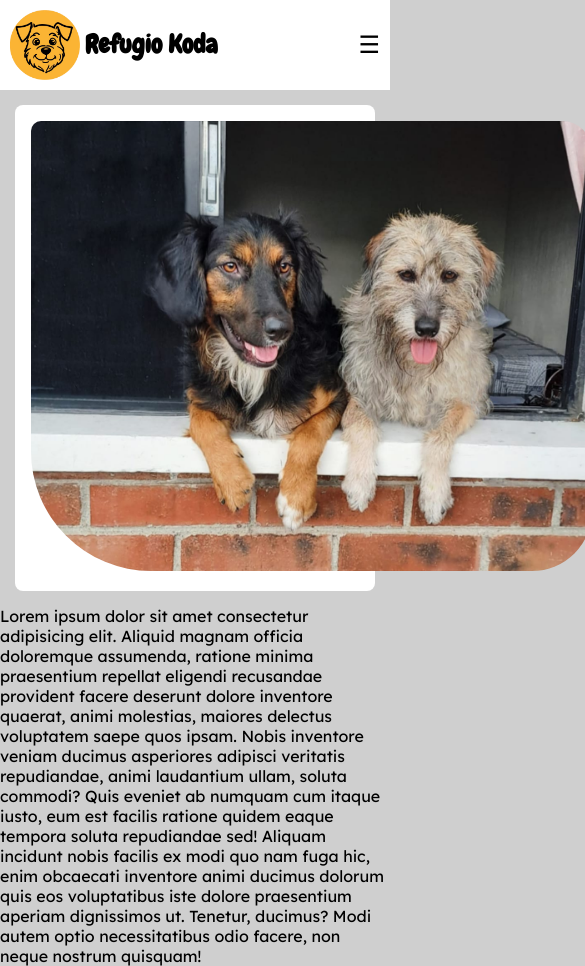
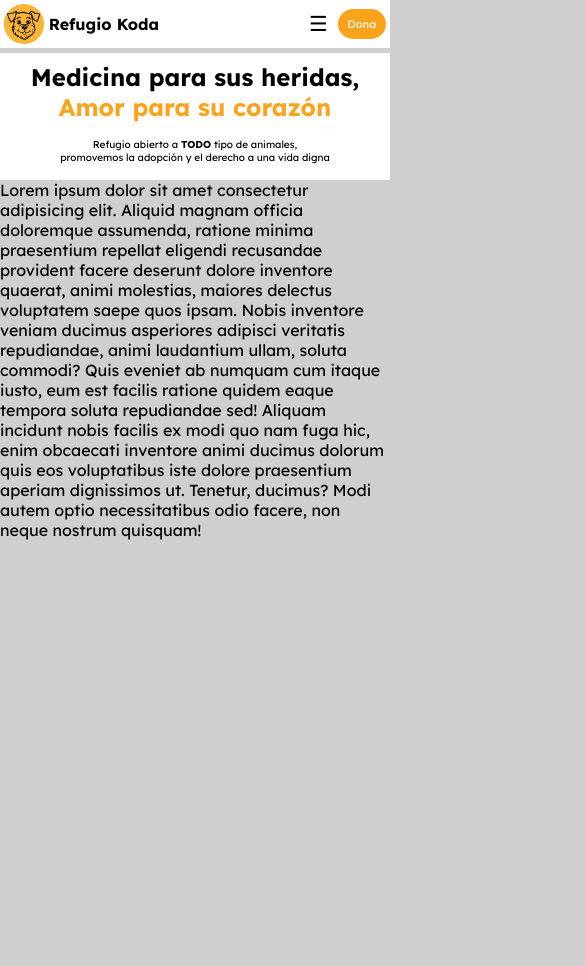
Before and after one commit to Dev-CatLan/RefugioKODA, a plain HTML site: page Index.html in a window 390 px wide. Shown: the top 966 px of the page, 585 px wide, since content can reach past the window. After the commit the page ends 844 px from the top, so only its background shows below. Drawn offline with Linux system fonts and the light colour scheme.

Commit message:
Responsive para 3 pantallas, boton Dona fuera de lista

```diff
--- a/Index.html
+++ b/Index.html
@@ -13,10 +13,6 @@
     <link rel="preconnect" href="https://fonts.gstatic.com" crossorigin>
     <link href="https://fonts.googleapis.com/css2?family=Lexend+Deca:wght@100..900&display=swap" rel="stylesheet">
     <!--Lexend Deca by Google fonts -->
-    <link rel="preconnect" href="https://fonts.googleapis.com">
-    <link rel="preconnect" href="https://fonts.gstatic.com" crossorigin>
-    <link href="https://fonts.googleapis.com/css2?family=Chewy&display=swap" rel="stylesheet">
-    <!--Chewy by Google fonts -->
 
     <link rel="stylesheet" href="style.css">
 </head>
@@ -29,19 +25,19 @@
                 class="Logo">
             <h1 class="Titulo">Refugio Koda</h1>
         </div>
+
+        <div class="MenuyBoton">
             <button id="abrir" class="AbrirMenu">☰</button>
-
             <nav class="Menu" id="nav">
                 <button id="cerrar" class="CerrarMenu">&times;</button>
                 <ul class="MenuLista">
                     <li><a href="#Adopta">Adopta</a></li>
                     <li><a href="#Reporta">Reporta</a></li>
                     <li><a href="#Voluntariados">Voluntariados</a></li>
-                <li>
-                    <button class="DonaBoton" onclick="location.href='#Dona'">Dona</button>
-                </li>
                 </ul>
             </nav>
+            <button class="DonaBoton" onclick="location.href='#Dona'">Dona</button>
+        </div>
     </header>
 
     <main>
@@ -52,7 +48,8 @@
             </div>
             <div class="EsloganyUVP">
                 <div class="Eslogan">
-                    <h2>Medicina para sus heridas, Amor para su corazón</h2>
+                    <h2 class="Eslogan1">Medicina para sus heridas,</h2>
+                    <h2 class="Eslogan2"> Amor para su corazón</h2>
                 </div>
                 <div class="UVP">
                     <p>Refugio abierto a <b>TODO</b> tipo de animales,</p>
--- a/style.css
+++ b/style.css
@@ -25,23 +25,30 @@ header {
     display: flex;
     align-items: center;
     justify-content: space-between;
-    padding: 10px;
+    padding: 1%;
     background-color: var(--ColorPrincipal);
     width: 100%;
     position: sticky;
     top: 0;
 }
 
+.HeroSection:hover {
+    .Eslogan1 {
+        color: var(--ColorKODA);
+    }
+
+    .Eslogan2 {
+        color: var(--ColordeFuente);
+    }
+}
+
 .Logo {
-    width: auto;
-    max-width: 70px;
+    height: 70px;
 }
 
 .Titulo {
-    font-size: clamp(1.6rem, 5vw, 2rem);
-        /*Mínimo, ideal, Máximo*/
-    font-family: 'Chewy';
-    /*Fuente agregada desde HTML5*/
+    font-size: clamp(1rem, 4vw, 2rem);
+    /*Mínimo, ideal, Máximo*/
 }
 
 .LogoyTitulo {
@@ -53,9 +60,19 @@ header {
 .MenuLista {
     list-style: none;
     display: flex;
-    gap: 15px;
+    gap: 20px;
     align-items: center;
     /*Alinea boton naranja*/
+    font-size: clamp(12px, 1.7vw, 17px);
+
+}
+
+.MenuLista li {
+    transition: transform 0.2s ease;
+}
+
+.MenuLista li:hover {
+    transform: scale(1.1);
 }
 
 .MenuLista li a {
@@ -63,11 +80,15 @@ header {
     color: var(--ColordeFuente);
 }
 
+.MenuLista li a:hover {
+    color: var(--ColorKODA);
+}
+
 .DonaBoton {
     padding: 10px;
     padding-left: 15px;
     padding-right: 15px;
-    color: white;
+    color: var(--ColorPrincipal);
     background: var(--ColorKODA);
     border: none;
     border-radius: 50px;
@@ -83,7 +104,7 @@ header {
     display: none;
 }
 
-.HeroSection{
+.HeroSection {
     background-color: var(--ColorPrincipal);
     margin: 15px;
     margin-top: 15px;
@@ -91,25 +112,82 @@ header {
     height: auto;
     display: flex;
     align-items: center;
+    justify-content: space-around;
 }
 
-.HeroSection img{
+.HeroSection img {
     margin: 1rem;
-    max-height: 450px;
+    max-height: 400px;
+    width: 95%;
+    min-width: 250px;
     border-radius: 10px 30px 60px 120px;
 }
 
-.EsloganyUVP{
+.EsloganyUVP {
     text-align: center;
+    width: 95%;
+    min-width: 250px;
 }
 
-.Eslogan{
-    font-size: 30px;
-    padding: 1rem;
+.Eslogan {
+    font-size: clamp(1rem, 2.5vw, 2.5rem);
 }
 
+.Eslogan2 {
+    color: var(--ColorKODA);
+}
 
-@media screen and (max-width: 560px) {
+.UVP {
+    margin: 1rem;
+    font-size: clamp(10px, 1.5vw, 20px);
+}
+
+.MenuyBoton {
+    display: flex;
+    align-items: center;
+    gap: 20px;
+}
+
+@media screen and (max-width: 550px) {
+
+    header {
+        margin-bottom: 5px;
+    }
+
+    .HeroSection {
+        margin: 0;
+        padding-top: 9px;
+        border-radius: 0px;
+        width: 100%;
+    }
+
+    .HeroSection img {
+        display: none;
+    }
+
+    .HeroSection {
+        display: flex;
+        flex-direction: column;
+    }
+
+    .Logo {
+        height: 60px;
+    }
+
+    .DonaBoton {
+        font-size: 11px;
+        padding: 8px;
+        padding-left: 10px;
+        padding-right: 10px;
+    }
+
+    .Logo {
+        height: 40px;
+    }
+
+    .MenuyBoton {
+        gap: 5px;
+    }
 
     .AbrirMenu,
     .CerrarMenu {
@@ -117,9 +195,10 @@ header {
     }
 
     .AbrirMenu {
+        margin: 5px;
         border: none;
         background-color: var(--ColorPrincipal);
-        font-size: 1.5rem;
+        font-size: 1.3rem;
         font-weight: 500;
         cursor: pointer;
     }
@@ -132,17 +211,8 @@ header {
         cursor: pointer;
     }
 
-    .DonaBoton {
-        padding: 10px;
-        padding-left: 15px;
-        padding-right: 15px;
-        color: var(--ColordeFuente);
-        background: var(--ColorPrincipal);
-        border: none;
-        border-radius: 50px;
-        cursor: pointer;
-        font-family: 'Lexend Deca';
-        font-weight: 600;
+    .MenuLista li a:hover {
+        color: var(--ColorPrincipal);
     }
 
     .Menu {
@@ -172,5 +242,16 @@ header {
         align-items: end;
     }
 
+}
+
+@media screen and (max-width: 350px) {
+
+    .HeroSection img {
+        display: block;
+        border-radius: 30px 60px;
+        max-height: 350px;
+        width: 90%;
+        min-width: 240px;
+    }
 
 }
```
Lines whose indentation alone changed are shown as unchanged.
